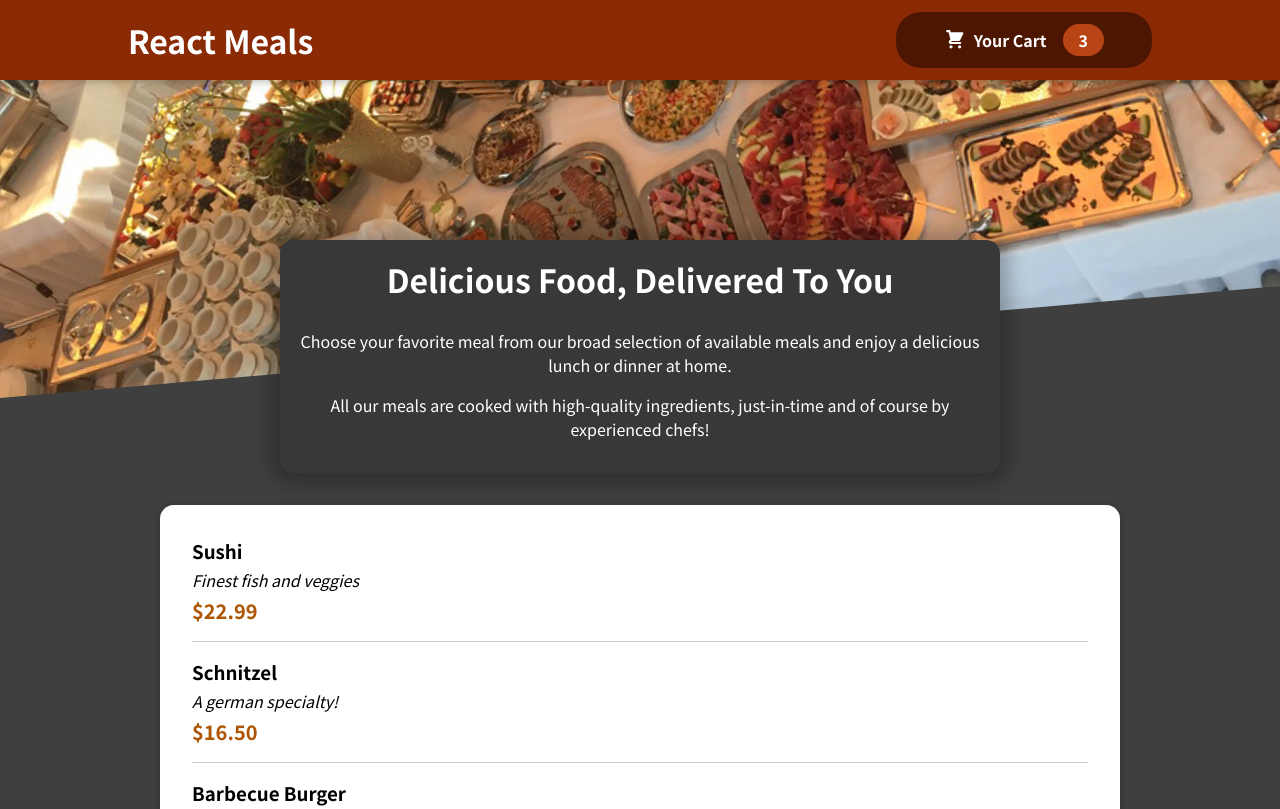
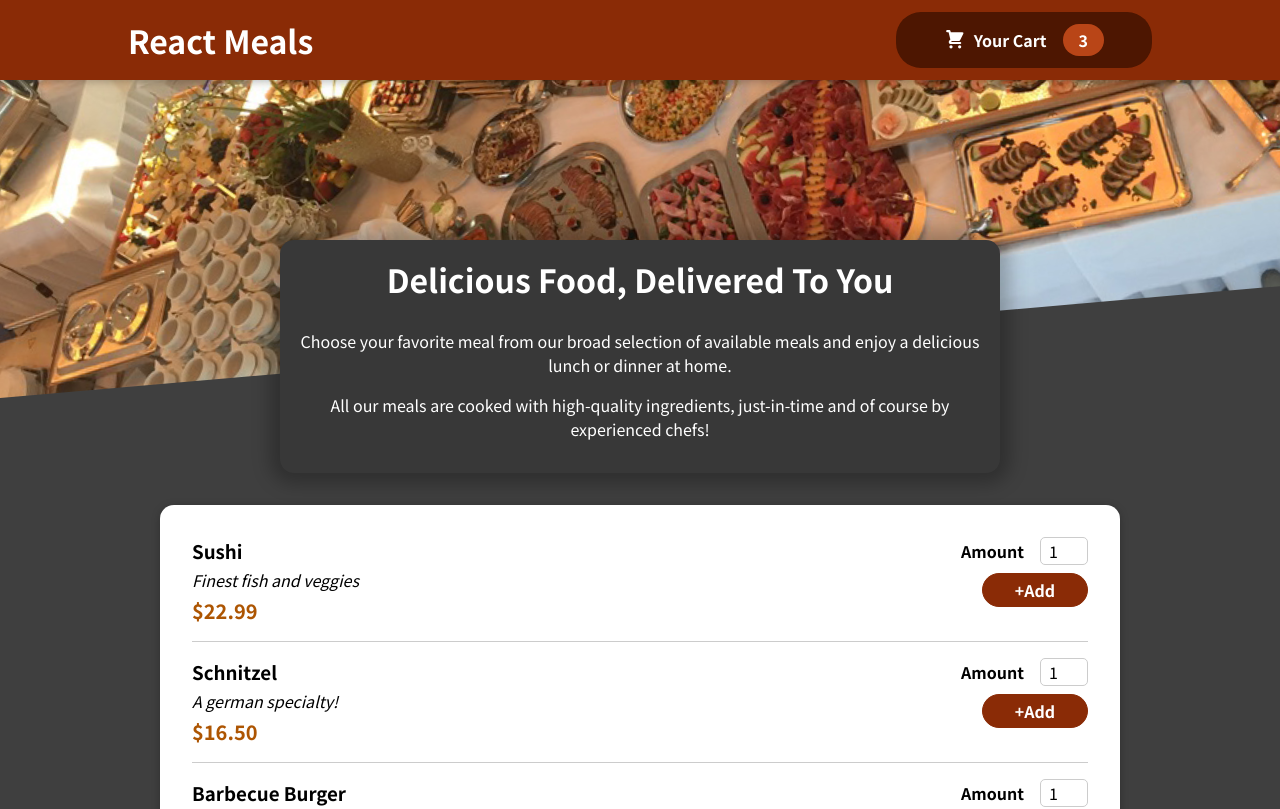
Before and after one commit to satyamraj123/Food-Order-App, a React (Create React App) app: page / in a window 1280 px wide. Shown: the top 809 px of the page. Built offline with nearby package versions, Linux system fonts and the light colour scheme.

Commit message:
amount form

```diff
--- a/src/components/Meals/AvailableMeals.js
+++ b/src/components/Meals/AvailableMeals.js
@@ -32,6 +32,7 @@
   const mealsList = DUMMY_MEALS.map((meal) => {
     return (
       <MealItem
+        id={meal.id}
         name={meal.name}
         price={meal.price}
         description={meal.description}
--- a/src/components/Meals/MealItem/MealItem.js
+++ b/src/components/Meals/MealItem/MealItem.js
@@ -1,6 +1,7 @@
 import react from "react";
 
 import classes from "./MealItem.module.css";
+import MealItemForm from "./MealItemForm";
 const MealItem = (props) => {
   const price = `$${props.price.toFixed(2)}`;
   return (
@@ -10,7 +11,9 @@
         <div className={classes.description}>{props.description}</div>
         <div className={classes.price}>{price}</div>
       </div>
-      <div></div>
+      <div>
+        <MealItemForm id={props.id}></MealItemForm>
+      </div>
     </li>
   );
 };
--- /dev/null
+++ b/src/components/Meals/MealItem/MealItemForm.js
@@ -0,0 +1,22 @@
+import react from "react";
+import Input from "../../UI/Input";
+import classes from "./MealItemForm.module.css";
+const MealItemForm = (props) => {
+  return (
+    <form className={classes.form}>
+      <Input
+        label="Amount"
+        input={{
+          id: "amount"+props.id,
+          type: "number",
+          min: "1",
+          max: "5",
+          defaultValue:'1',
+        }}
+      />
+      <button>+Add</button>
+    </form>
+  );
+};
+
+export default MealItemForm;
--- /dev/null
+++ b/src/components/Meals/MealItem/MealItemForm.module.css
@@ -0,0 +1,20 @@
+.form {
+    text-align: right;
+  }
+
+  .form button {
+    font: inherit;
+    cursor: pointer;
+    background-color: #8a2b06;
+    border: 1px solid #8a2b06;
+    color: white;
+    padding: 0.25rem 2rem;
+    border-radius: 20px;
+    font-weight: bold;
+  }
+
+  .form button:hover,
+  .form button:active {
+    background-color: #641e03;
+    border-color: #641e03;
+  }
--- /dev/null
+++ b/src/components/UI/Input.js
@@ -0,0 +1,14 @@
+import react from "react";
+import classes from './Input.module.css';
+//all the key value pairs in props.input object will be added in input element
+//object destructring
+const Input=props=>{
+    return <div className={classes.input}>
+        <label htmlFor={props.input.id}>
+{props.label}
+        </label>
+        <input {...props.input}></input>
+    </div>
+}
+
+export default Input;
--- /dev/null
+++ b/src/components/UI/Input.module.css
@@ -0,0 +1,18 @@
+.input {
+    display: flex;
+    align-items: center;
+    margin-bottom: 0.5rem;
+  }
+
+  .input label {
+    font-weight: bold;
+    margin-right: 1rem;
+  }
+
+  .input input {
+    width: 3rem;
+    border-radius: 5px;
+    border: 1px solid #ccc;
+    font: inherit;
+    padding-left: 0.5rem;
+  }
```
Also changed, not shown: 1 other file (tests, documents, lock files or other folders).
